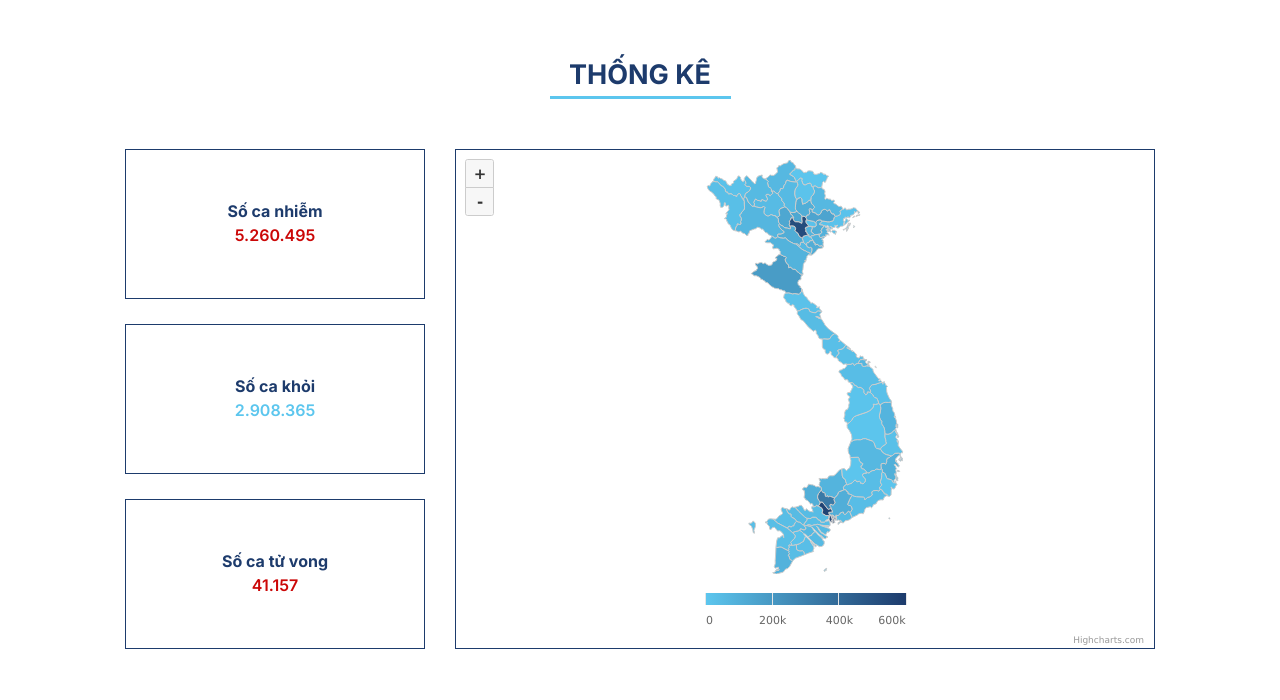
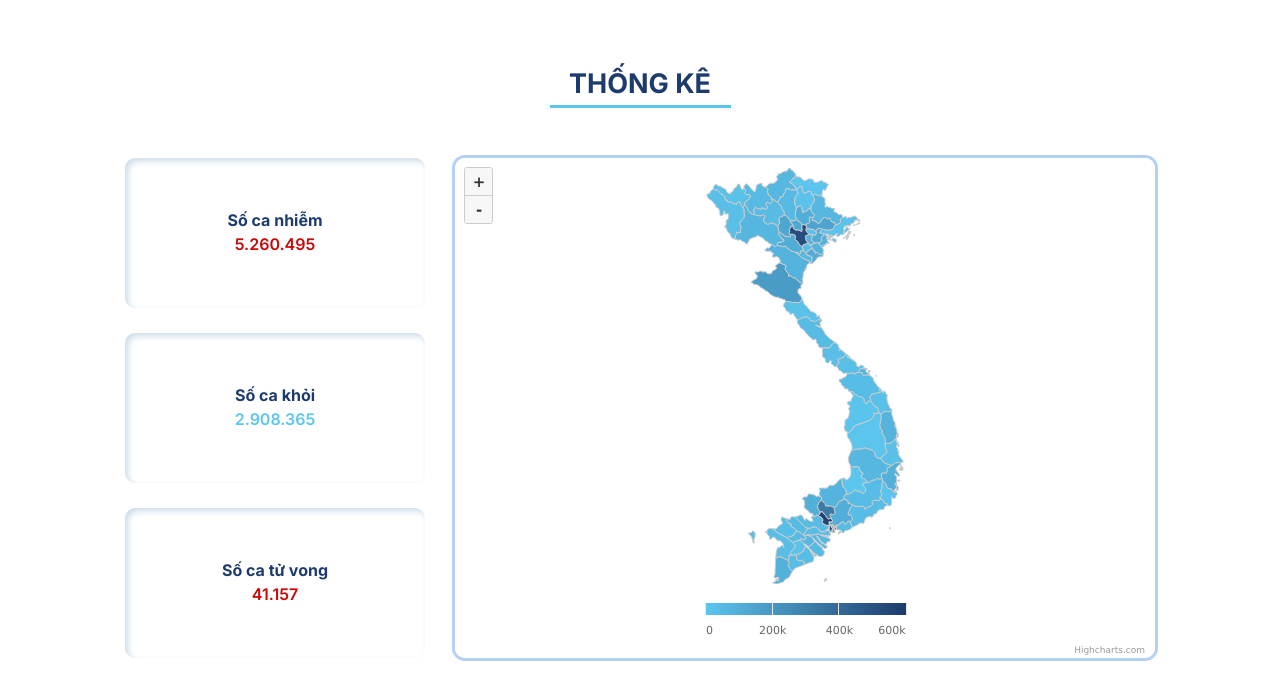
Before and after one commit to haophuc-tonthat/fight-covid, a plain HTML site: page index.html in a window 1280 px wide. Shown: the part 1112-1812 px from the top of the page. Drawn offline with nearby package versions, Linux system fonts and the light colour scheme.

Commit message:
Update 11/3

```diff
--- a/index.html
+++ b/index.html
@@ -31,7 +31,7 @@
 
     <script>
       var chatbox = document.getElementById("fb-customer-chat");
-      chatbox.setAttribute("page_id", "106965598263263");
+      chatbox.setAttribute("page_id", "105577492088727");
       chatbox.setAttribute("attribution", "biz_inbox");
     </script>
 
--- a/sass/_statistical.scss
+++ b/sass/_statistical.scss
@@ -29,7 +29,9 @@
     align-items: center;
     height: 150px;
     width: 300px;
-    border: 1px solid;
+    border-radius: 10px;
+    box-shadow: rgb(204, 219, 232) 3px 3px 6px 0px inset,
+      rgba(255, 255, 255, 0.5) -3px -3px 6px 1px inset;
   }
   &-title {
     font-weight: 700;
@@ -48,5 +50,6 @@
   min-width: 700px;
   max-width: 800px;
   margin: 0 auto;
-  border: 1px solid;
+  border-radius: 10px;
+  box-shadow: rgba(3, 102, 214, 0.3) 0px 0px 0px 3px;
 }
```
Also changed, not shown: css/app.css, images/logo.png, 1 other file.
